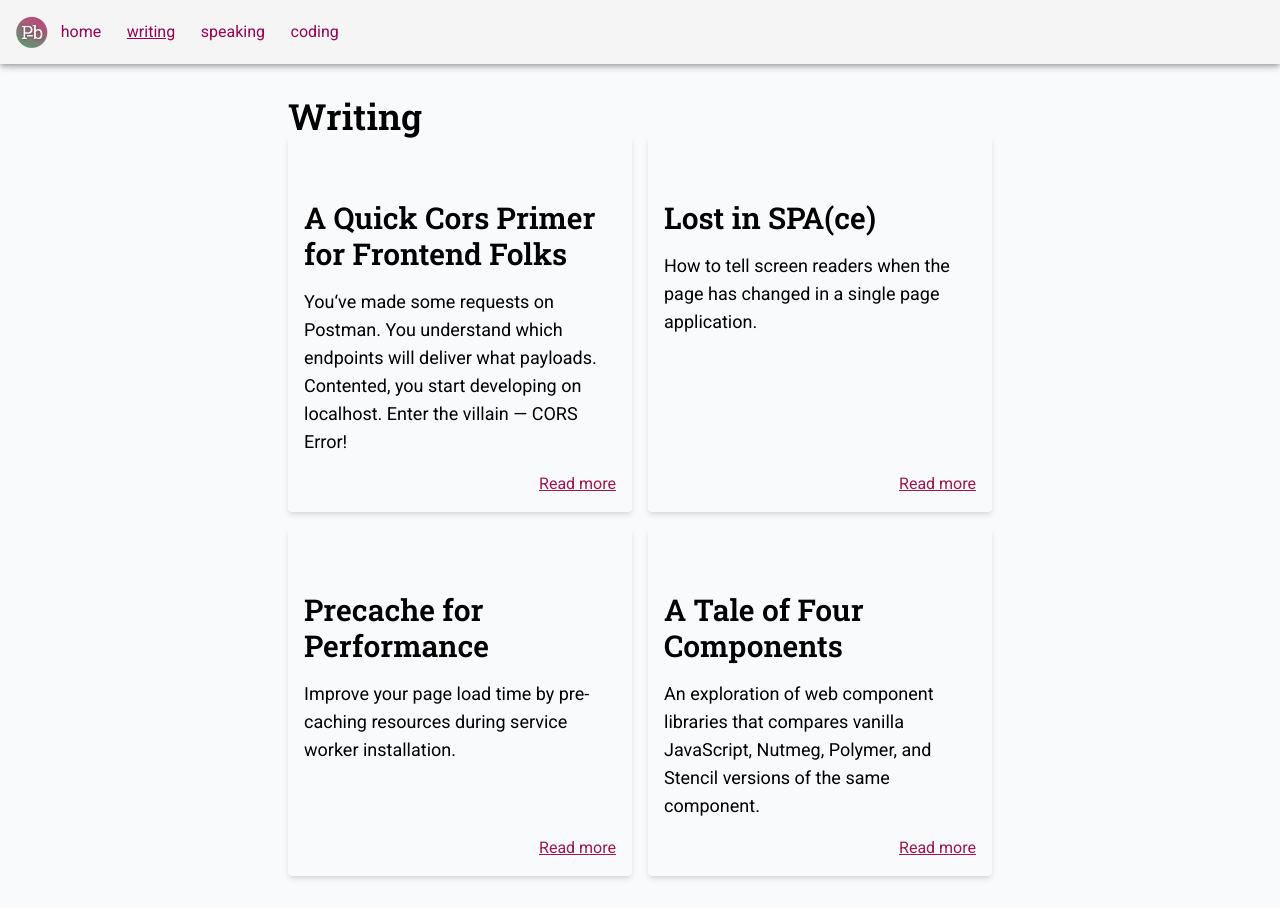
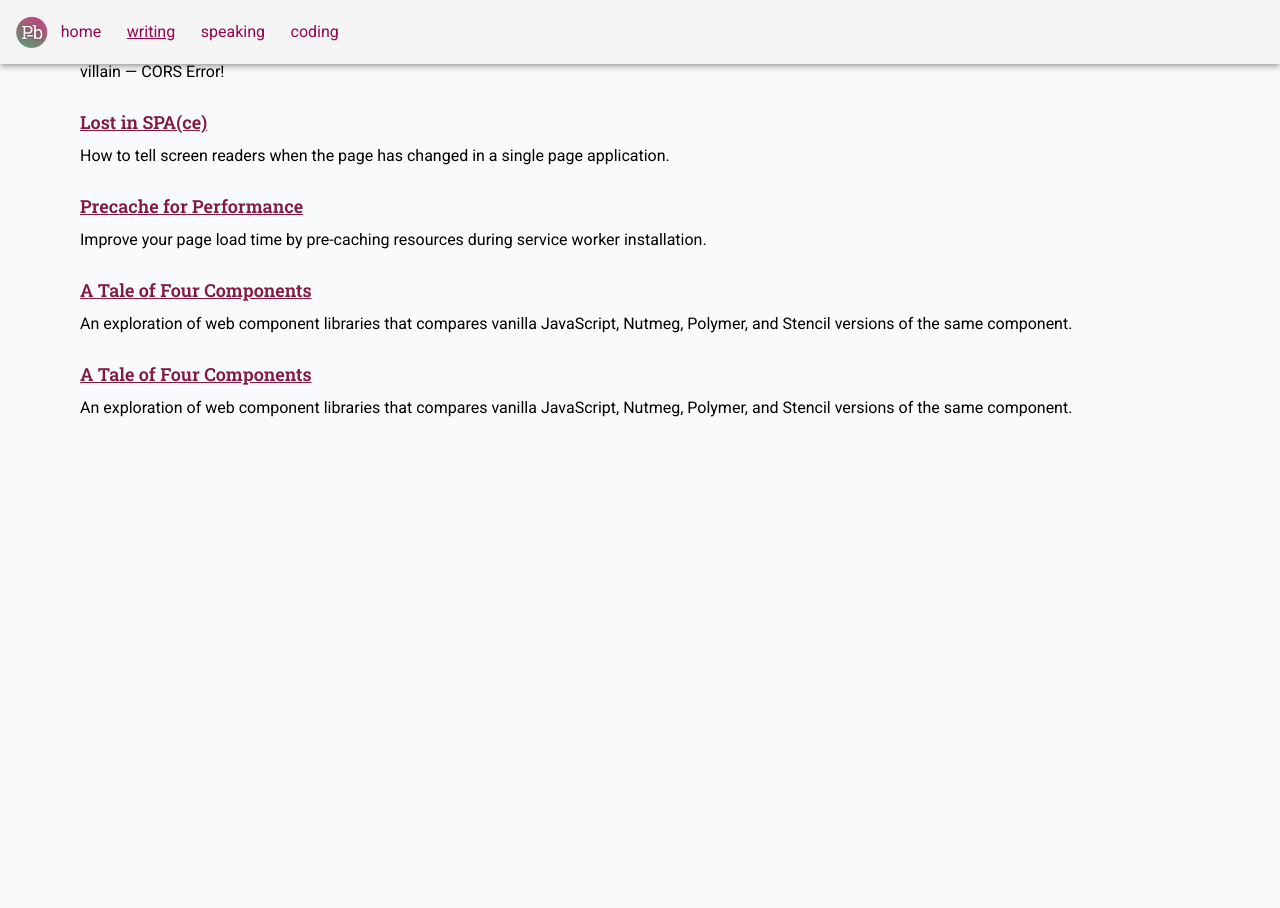
Before and after one commit to pearlbea/pearlbea-2024, a Next.js app: page /writing in a window 1280 px wide. After the commit the page ends 800 px from the top, so only its background shows below. Built offline with nearby package versions, Linux system fonts and the light colour scheme.

Commit message:
Update writing layout

```diff
--- a/app/writing/card.tsx
+++ b/app/writing/card.tsx
@@ -12,22 +12,19 @@ export default function ArticleCard({
   link: string;
 }) {
   return (
-    <div className="flex flex-col column justify-between shadow-md pt-16 pb-4 px-4 rounded">
+    <div className="flex flex-col column pb-4 px-4 rounded">
       <div>
         <Link
-          className={clsx(roboto_slab.className, "text-3xl font-bold")}
+          className={clsx(
+            roboto_slab.className,
+            "text-lg text-pink-900 underline hover:text-pink-700 active:text-pink-700 focus:text-pink-700"
+          )}
           href={link}
         >
           {title}
         </Link>
-        <p className="text-lg py-4">{summary}</p>
+        <p className="text-md py-2">{summary}</p>
       </div>
-      <Link
-        href={link}
-        className="underline text-base text-right text-pink-800"
-      >
-        Read more
-      </Link>
     </div>
   );
 }
--- a/app/writing/layout.tsx
+++ b/app/writing/layout.tsx
@@ -10,12 +10,7 @@ export default function ArticleLayout({
   children: React.ReactNode;
 }>) {
   return (
-    <main
-      className={clsx(
-        roboto.className,
-        "container mx-auto max-w-3xl p-8 mt-16"
-      )}
-    >
+    <main className={clsx(roboto.className)}>
       <NavMenu />
       {children}
     </main>
--- a/app/writing/page.tsx
+++ b/app/writing/page.tsx
@@ -1,12 +1,8 @@
 import Card from "../writing/card";
-import { roboto_slab } from "../fonts";
-import { clsx } from "clsx";
 
 export default function Writing() {
   return (
-    <>
-      <h1 className={clsx(roboto_slab.className, "text-4xl")}>Writing</h1>
-      <div className="grid grid-cols-1 sm:grid-cols-2 gap-4">
+    <div>
       <Card
         title=" A Quick Cors Primer for Frontend Folks"
         summary="You&lsquo;ve made some requests on Postman. You understand which
@@ -30,7 +26,11 @@ export default function Writing() {
         summary="An exploration of web component libraries that compares vanilla JavaScript, Nutmeg, Polymer, and Stencil versions of the same component."
         link="./writing/tale-of-four-components"
       />
+      <Card
+        title="A Tale of Four Components"
+        summary="An exploration of web component libraries that compares vanilla JavaScript, Nutmeg, Polymer, and Stencil versions of the same component."
+        link="./writing/tale-of-four-components"
+      />
     </div>
-    </>
   );
 }
```
Also changed, not shown: app/writing/tale-of-four-components/page.mdx (+1 -1 lines). Lines whose indentation alone changed are shown as unchanged.
